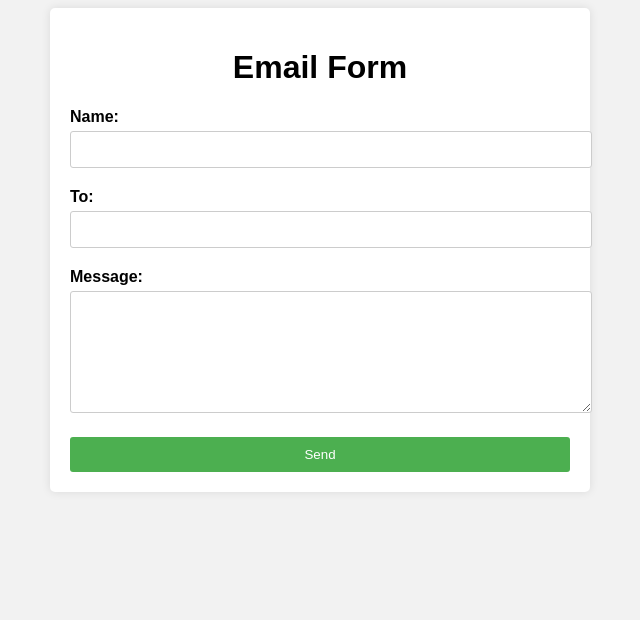
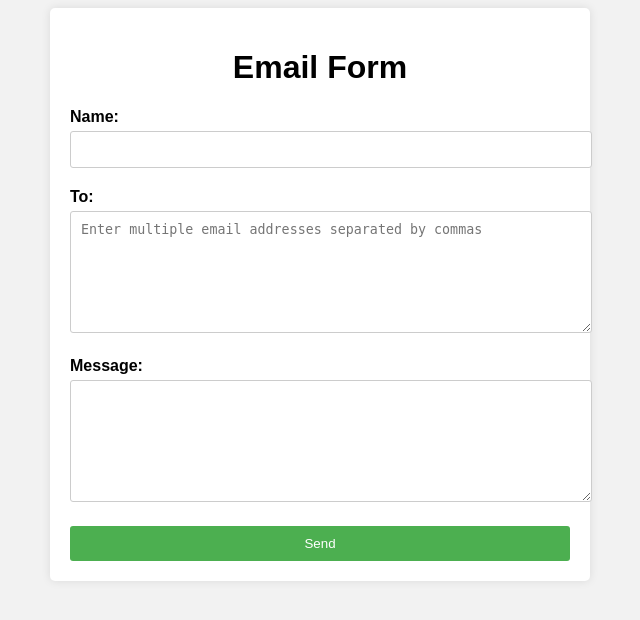
Before and after one commit to Nandhini-pinesphere11/email, a Django app: page /send-email/ in a window 1280 px wide. Shown: the top 620 px of the page, without its empty margins (320-960 px from the left). Run offline with Django 4.2, Linux system fonts and the light colour scheme.

Commit message:
second commit

```diff
--- a/emailapp/forms.py
+++ b/emailapp/forms.py
@@ -2,5 +2,5 @@ from django import forms
 
 class EmailForm(forms.Form):
     name = forms.CharField(label='Name', max_length=100)
-    recipient = forms.EmailField(label='To')
+    recipients = forms.CharField(label='To', widget=forms.Textarea)
     message = forms.CharField(widget=forms.Textarea)
--- a/emailapp/views.py
+++ b/emailapp/views.py
@@ -1,21 +1,20 @@
-from django.core.mail import send_mail
 from django.shortcuts import render, redirect
 from .forms import EmailForm
-
+from django.core.mail import send_mail
 
 def send_email(request):
     if request.method == 'POST':
         form = EmailForm(request.POST)
         if form.is_valid():
             name = form.cleaned_data['name']
-            recipient = form.cleaned_data['recipient']
+            recipients = [email.strip() for email in form.cleaned_data['recipients'].split(',')]
             message = form.cleaned_data['message']
 
             send_mail(
                 'Subject',
                 message,
-                name + ' <sender@example.com>',  # Replace 'sender@example.com' with your actual email address
-                [recipient],
+                'sender@example.com',
+                recipients,
                 fail_silently=False,
             )
 
@@ -25,5 +24,6 @@ def send_email(request):
 
     return render(request, 'email_form.html', {'form': form})
 
+
 def email_success(request):
     return render(request, 'email_success.html')
--- a/templates/email_form.html
+++ b/templates/email_form.html
@@ -1,3 +1,4 @@
+
 <!DOCTYPE html>
 <html>
 <head>
@@ -32,7 +33,6 @@
         }
 
         .form-group input[type="text"],
-        .form-group input[type="email"],
         .form-group textarea {
             width: 100%;
             padding: 10px;
@@ -71,8 +71,9 @@
                 {{ form.name }}
             </div>
             <div class="form-group">
-                <label for="id_recipient">To:</label>
-                {{ form.recipient }}
+                <label for="id_recipients">To:</label>
+                <textarea name="recipients" required placeholder="Enter multiple email addresses separated by commas"></textarea>
+
             </div>
             <div class="form-group">
                 <label for="id_message">Message:</label>
```
